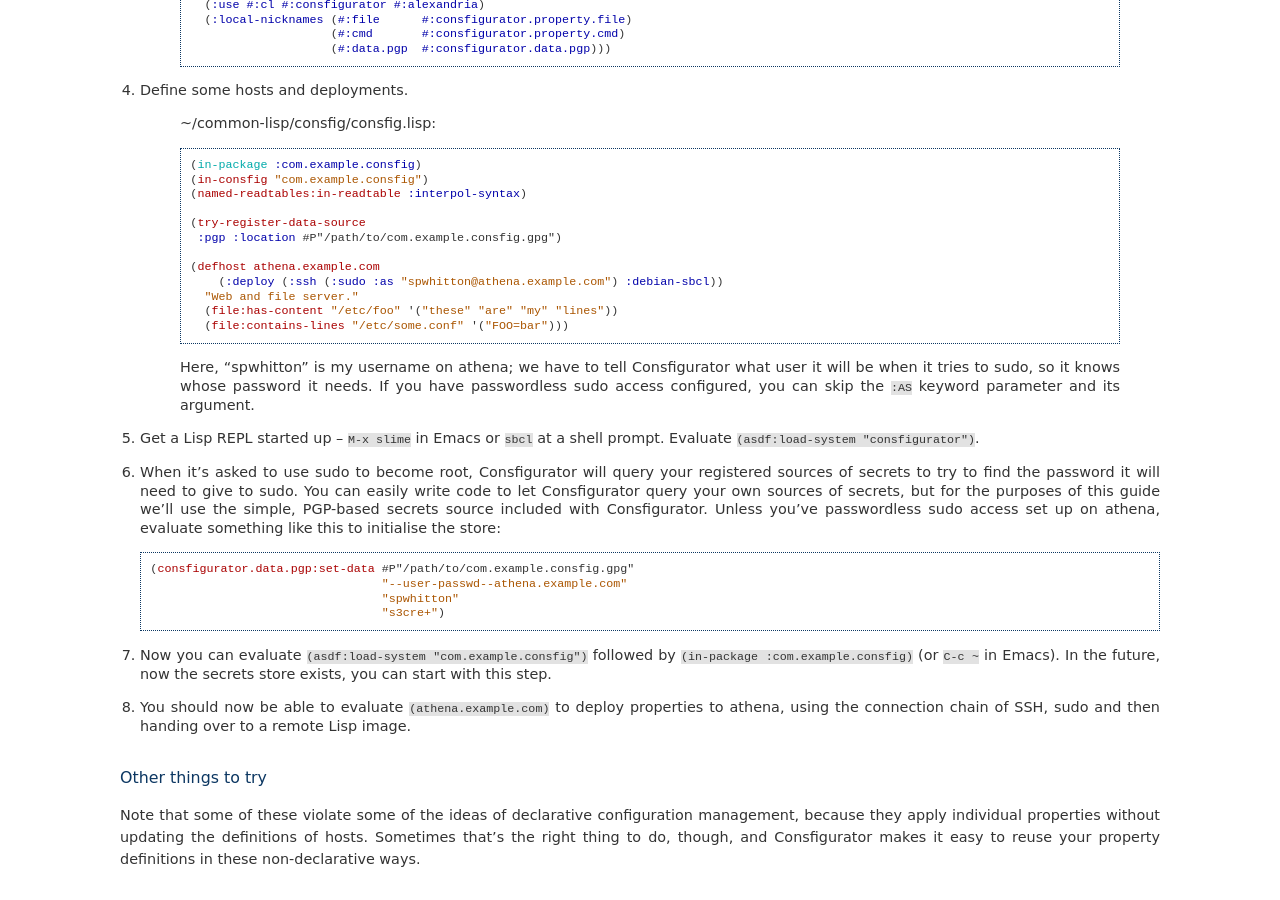
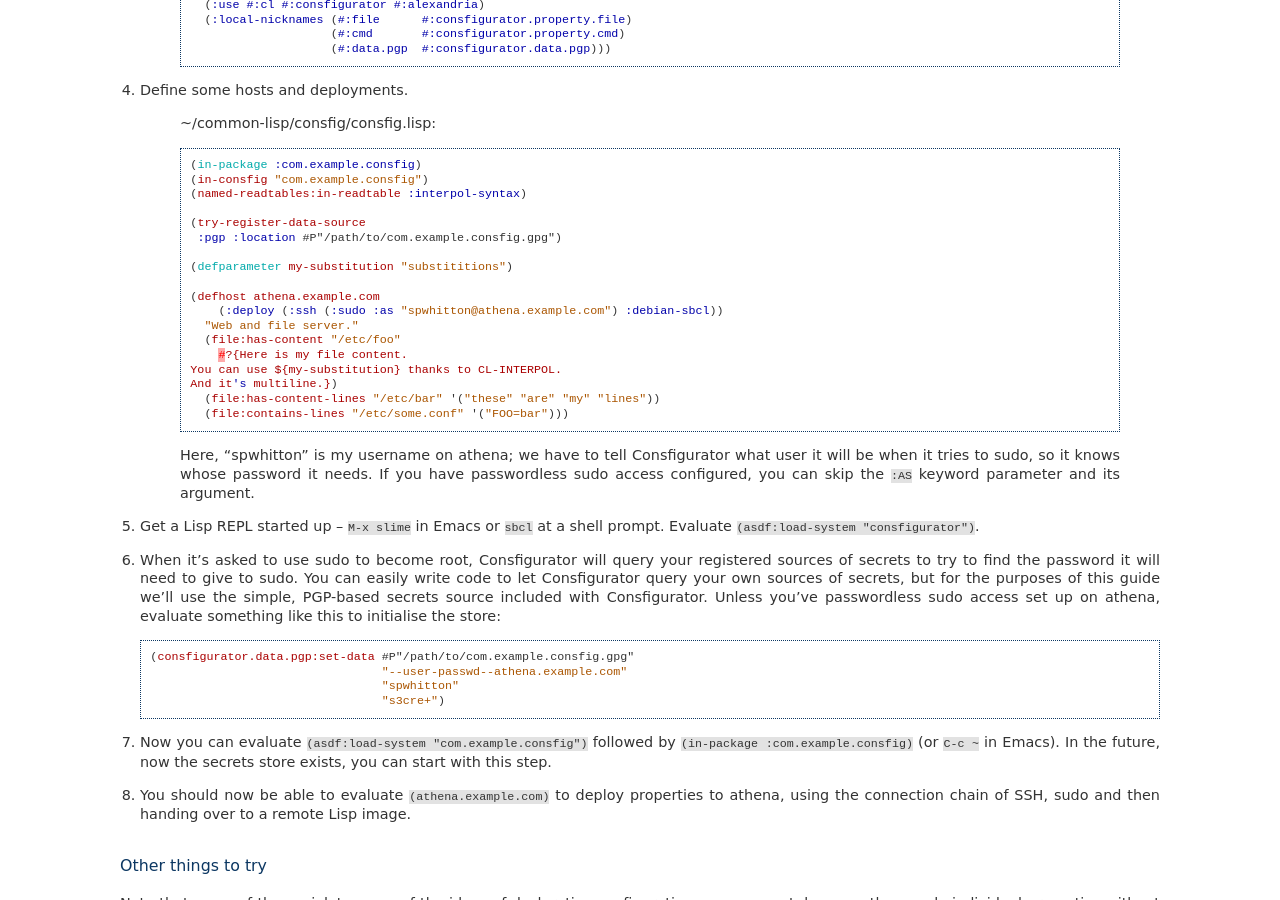
Before and after one commit to spwhitton/consfigurator, a Sphinx documentation site: the page built from doc/introduction.rst, in a window 1280 px wide and 900 px high, scrolled down 565 px. Built offline with Sphinx 7.4.7, drawn with Linux system fonts in a browser that asks for light colours.

Commit message:
rework FILE:HAS-CONTENT and add FILE:HAS-CONTENT-LINES
Signed-off-by: Sean Whitton <spwhitton@spwhitton.name>

```diff
--- a/doc/introduction.rst
+++ b/doc/introduction.rst
@@ -40,10 +40,16 @@ Try it out / quick start
 	(try-register-data-source
          :pgp :location #P"/path/to/com.example.consfig.gpg")
 
+	(defparameter my-substitution "substititions")
+
         (defhost athena.example.com
 	    (:deploy (:ssh (:sudo :as "spwhitton@athena.example.com") :debian-sbcl))
           "Web and file server."
-	  (file:has-content "/etc/foo" '("these" "are" "my" "lines"))
+	  (file:has-content "/etc/foo"
+	    #?{Here is my file content.
+	You can use ${my-substitution} thanks to CL-INTERPOL.
+	And it's multiline.})
+	  (file:has-content-lines "/etc/bar" '("these" "are" "my" "lines"))
 	  (file:contains-lines "/etc/some.conf" '("FOO=bar")))
 
     Here, "spwhitton" is my username on athena; we have to tell Consfigurator
```
Also changed, not shown: 3 other files.
